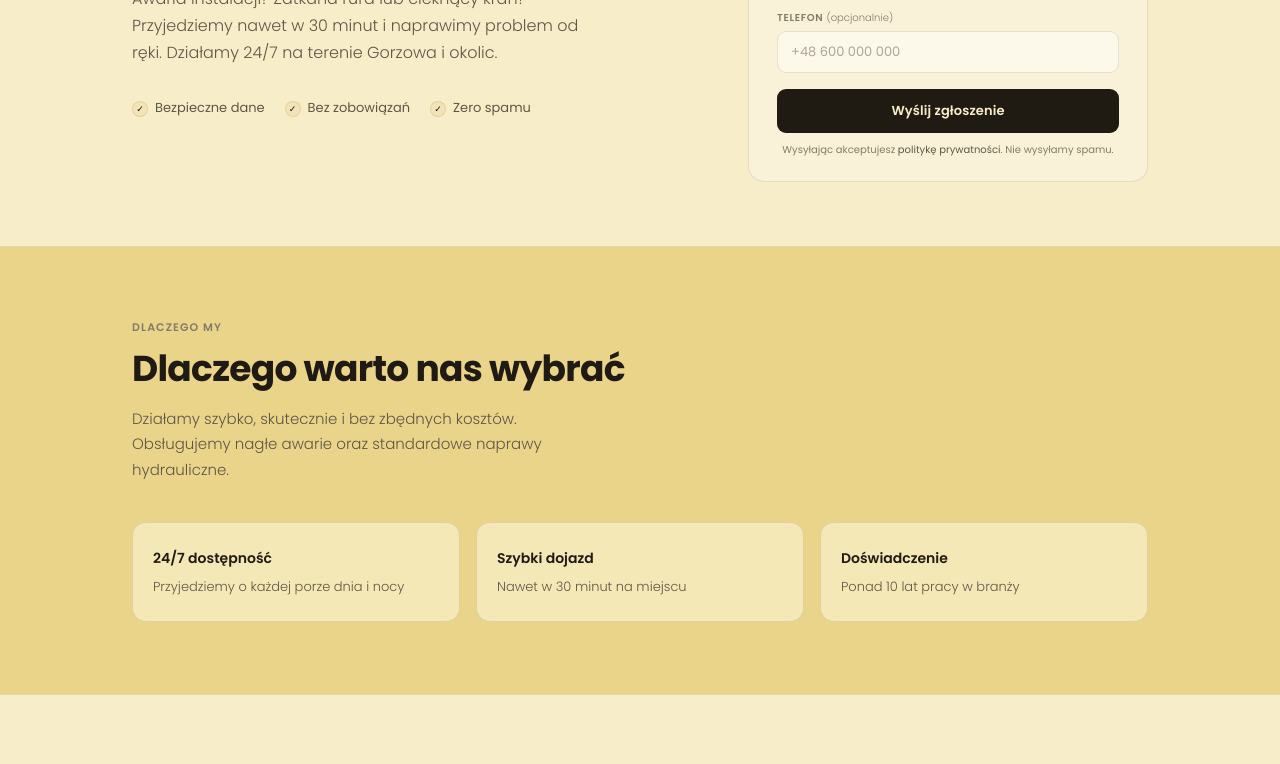
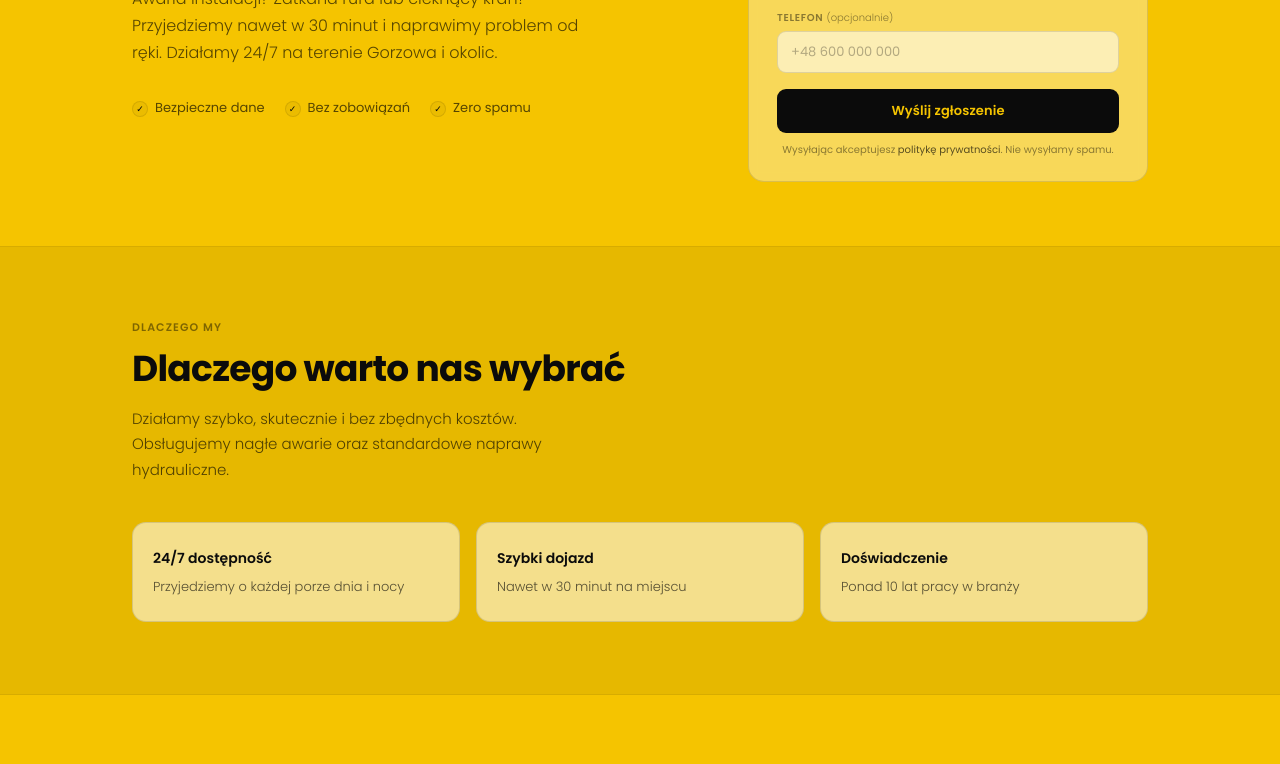
Before and after one commit to get-apposs/getcontact-pages, a website: page hydrofix-gorzow-100628/index.html in a window 1280 px wide. Shown: the part 379-1143 px from the top of the page. Drawn offline with Linux system fonts and the light colour scheme.

Commit message:
Update index.html

```diff
--- a/hydrofix-gorzow-100628/index.html
+++ b/hydrofix-gorzow-100628/index.html
@@ -72,35 +72,46 @@
 	  --star: #FACC15;
 	}
 
-	/* YELLOW */
-	.theme-yellow {
-	  --bg: #F4E6B2;
-	  --white: #F8EDC9;
-	  --text: #1F1A12;
-	  --muted: #5F5647;
-	  --light: #857A68;
-	  --border: rgba(31,26,18,.10);
-	  --input-bg: rgba(255,255,255,.45);
-	  --accent: #1F1A12;
-	  --accent-contrast: #F8EDC9;
-	  --card-bg: rgba(255,248,220,.55);
-	  --card-soft: rgba(255,255,255,.28);
-	  --section-bg: #F8EDC9;
-	  --section-alt: #E9D48A;
-	  --success-bg: rgba(161,98,7,.08);
-	  --success-border: rgba(161,98,7,.18);
-	  --success-text: #7C4A03;
-	  --trust-bg: rgba(180,120,0,.08);
-	  --trust-border: rgba(180,120,0,.18);
-	  --shadow-soft: 0 8px 30px rgba(69,54,24,.10);
-	  --focus-ring: 0 0 0 3px rgba(180,120,0,.14);
-	  --cta-bg: #1F1A12;
-	  --cta-text: #F8EDC9;
-	  --cta-sub: rgba(248,237,201,.72);
-	  --cta-contact: rgba(248,237,201,.58);
-	  --cta-contact-link: rgba(248,237,201,.9);
-	  --star: #B7791F;
-	}
+	/* =========================
+   YELLOW — BOLD / MODERN
+   ========================= */
+.theme-yellow {
+  --bg: #F5C400; /* główny żółty */
+  --white: #FFD84D; /* jaśniejszy do kart */
+  --text: #0B0B0B;
+  --muted: rgba(0,0,0,.65);
+  --light: rgba(0,0,0,.45);
+  --border: rgba(0,0,0,.12);
+
+  --input-bg: rgba(255,255,255,.55);
+
+  --accent: #0B0B0B; /* czarne CTA */
+  --accent-contrast: #F5C400;
+
+  --card-bg: rgba(255,255,255,.55);
+  --card-soft: rgba(255,255,255,.35);
+
+  --section-bg: #F5C400;
+  --section-alt: #E6B800; /* lekko ciemniejszy żółty */
+
+  --success-bg: rgba(0,0,0,.06);
+  --success-border: rgba(0,0,0,.12);
+  --success-text: #0B0B0B;
+
+  --trust-bg: rgba(0,0,0,.04);
+  --trust-border: rgba(0,0,0,.10);
+
+  --shadow-soft: 0 10px 40px rgba(0,0,0,.18);
+  --focus-ring: 0 0 0 3px rgba(0,0,0,.12);
+
+  --cta-bg: #0B0B0B;
+  --cta-text: #F5C400;
+  --cta-sub: rgba(245,196,0,.75);
+  --cta-contact: rgba(245,196,0,.55);
+  --cta-contact-link: #F5C400;
+
+  --star: #0B0B0B;
+}
 
 	/* BLUE */
 		.theme-blue {
```
